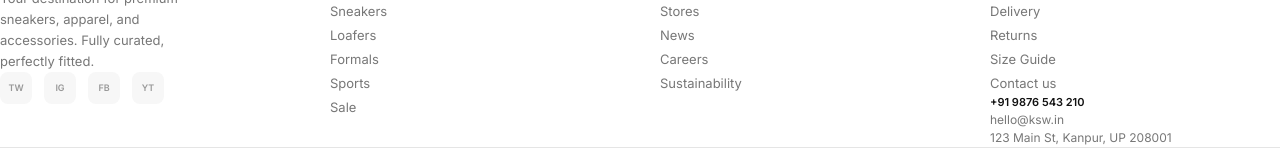
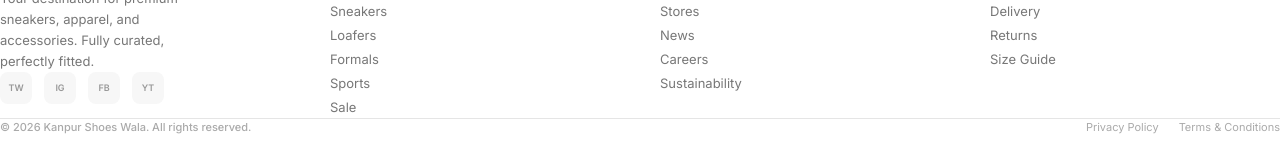
Before and after one commit to adarshraj990/Kanpur-shoes-wala, a Next.js app: page / in a window 1280 px wide. Shown: the part 1308-1457 px from the top of the page. Built offline with nearby package versions, Linux system fonts and the light colour scheme; no server answers; the database is empty.

Commit message:
Removed contact information and contact us links

```diff
--- a/src/app/page.tsx
+++ b/src/app/page.tsx
@@ -262,7 +262,7 @@
               </ul>
             </div>
 
-            {/* Support + Contacts */}
+            {/* Support */}
             <div>
               <h4 className="text-[11px] font-black uppercase tracking-[0.18em] text-[#111] mb-4">Support</h4>
               <ul className="space-y-3 mb-6">
@@ -270,13 +270,7 @@
                 <li><Link href="/shipping-policy" className="text-[13px] text-[#777] hover:text-black transition-colors">Delivery</Link></li>
                 <li><Link href="/return-policy" className="text-[13px] text-[#777] hover:text-black transition-colors">Returns</Link></li>
                 <li><Link href="#" className="text-[13px] text-[#777] hover:text-black transition-colors">Size Guide</Link></li>
-                <li><Link href="#" className="text-[13px] text-[#777] hover:text-black transition-colors">Contact us</Link></li>
               </ul>
-              <div className="space-y-1.5">
-                <p className="text-[11px] font-bold text-[#111]">+91 9876 543 210</p>
-                <p className="text-[12px] text-[#777]">hello@ksw.in</p>
-                <p className="text-[12px] text-[#777]">123 Main St, Kanpur, UP 208001</p>
-              </div>
             </div>
           </div>
 
--- a/src/app/privacy-policy/page.tsx
+++ b/src/app/privacy-policy/page.tsx
@@ -59,7 +59,7 @@
 
           <div className="mt-20 pt-12 border-t border-[#efefef]">
             <p className="text-[14px] text-[#999]">
-              If you have any questions about this Privacy Policy, please contact us at <span className="text-black font-bold">hello@ksw.in</span>.
+              If you have any questions about this Privacy Policy, please contact our support team.
             </p>
           </div>
         </div>
--- a/src/app/return-policy/page.tsx
+++ b/src/app/return-policy/page.tsx
@@ -12,7 +12,7 @@
     },
     {
       title: "2. Return Process",
-      content: "To start a return, you can contact us at returns@ksw.in. If your return is accepted, we'll send you a return shipping label, as well as instructions on how and where to send your package. Items sent back to us without first requesting a return will not be accepted."
+      content: "To start a return, you can contact our support team. If your return is accepted, we'll send you a return shipping label, as well as instructions on how and where to send your package. Items sent back to us without first requesting a return will not be accepted."
     },
     {
       title: "3. Exchanges",
```
